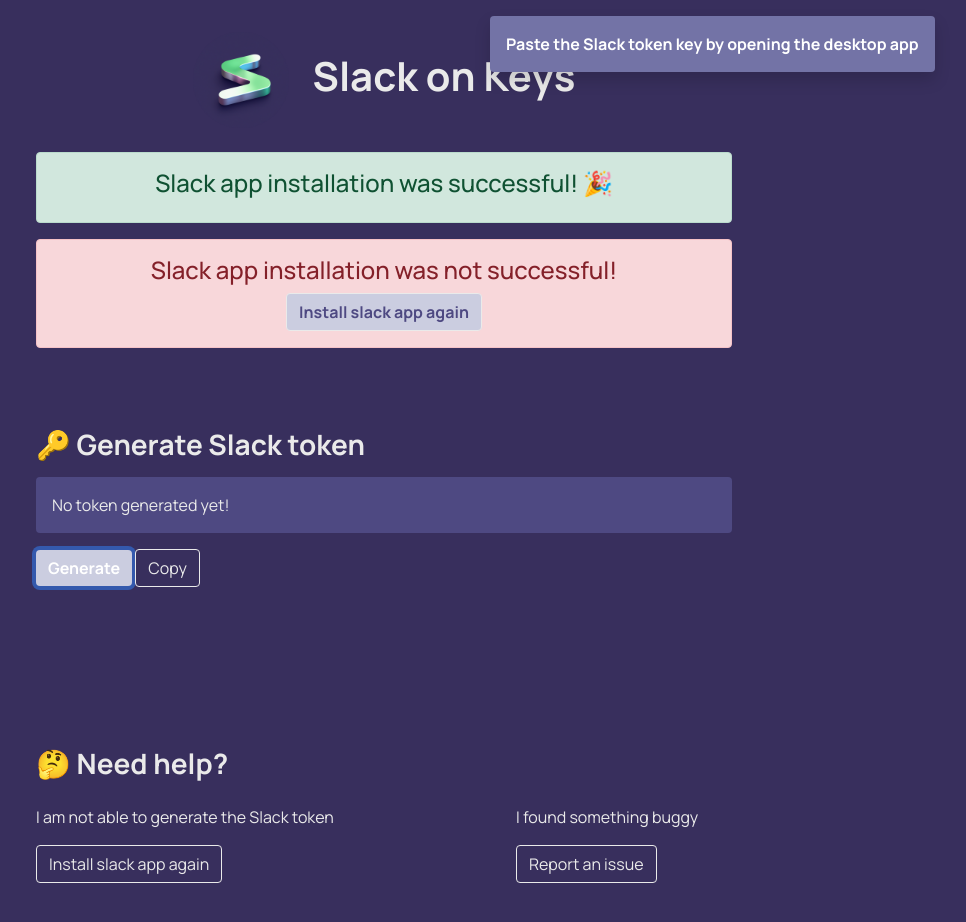
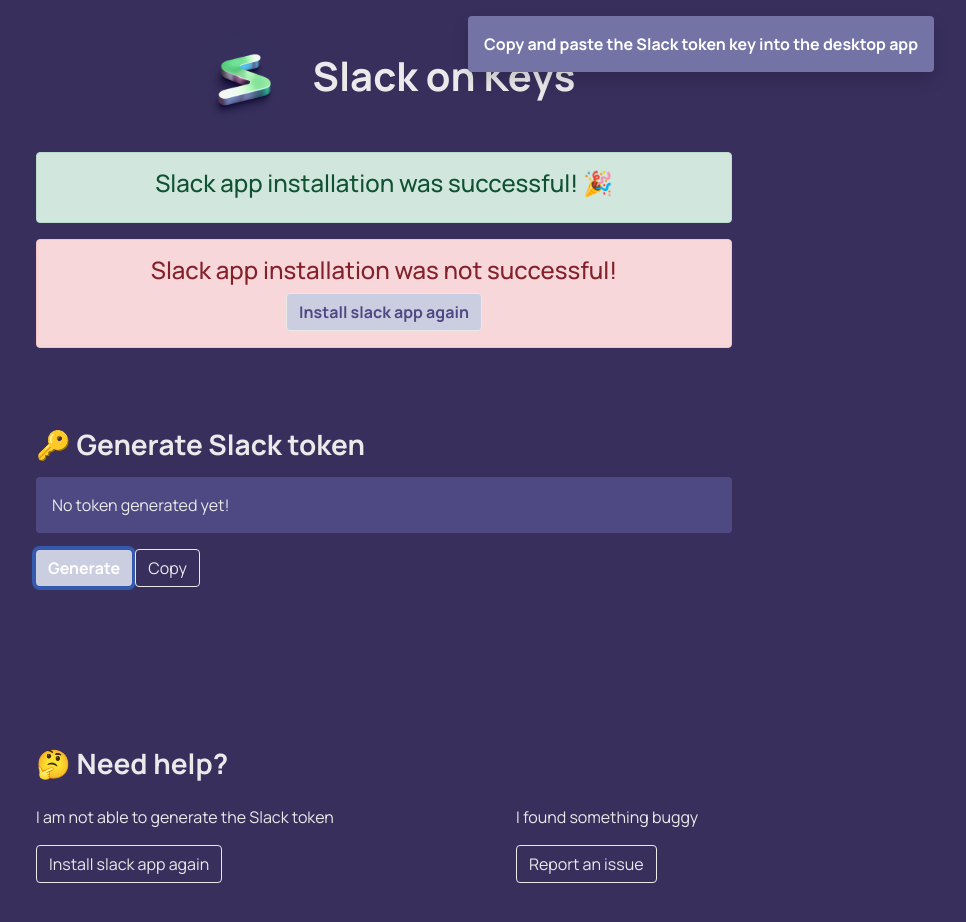
Before and after one commit to vivek-nexus/slack-token-generator, a plain HTML site: page slack-on-keys/index.html in a window 1280 px wide. Both pictures are taken after a click on the button "Generate". Shown: the whole page, without its empty margins (256-1222 px from the left). Drawn offline with nearby package versions, Linux system fonts and the light colour scheme; no server answers.

Commit message:
Update notification text

```diff
--- a/slack-on-keys/index.html
+++ b/slack-on-keys/index.html
@@ -21,7 +21,7 @@
     <div id="next-step" class="position-fixed bg-primary rounded shadow animate__animated animate__bounceInDown"
         style="display: none; right: 7vw; top: 1rem; z-index: 10; transition: 1s;">
         <p class="text-right text-white p-3 mb-0">
-            <b>Paste the Slack token key by opening the desktop app</b>
+            <b>Copy and paste the Slack token key into the desktop app</b>
         </p>
     </div>
 
```
Also changed, not shown: google-meet-slack-integration/index.html (+1 -1 lines).
